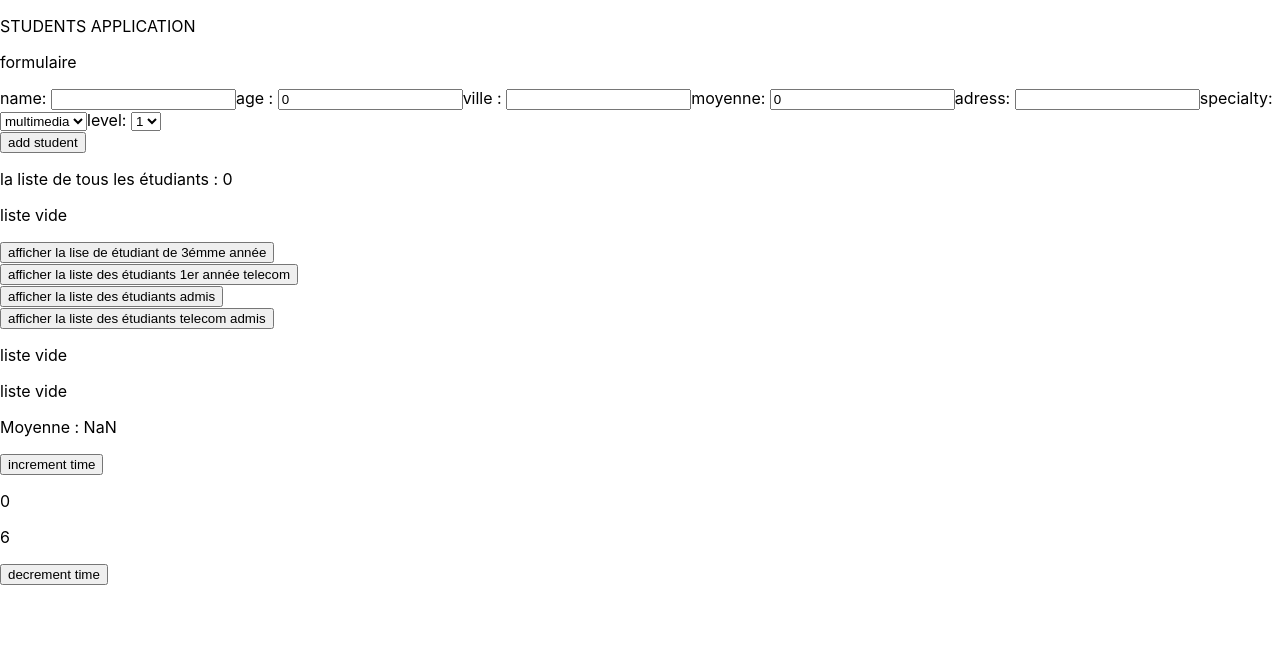
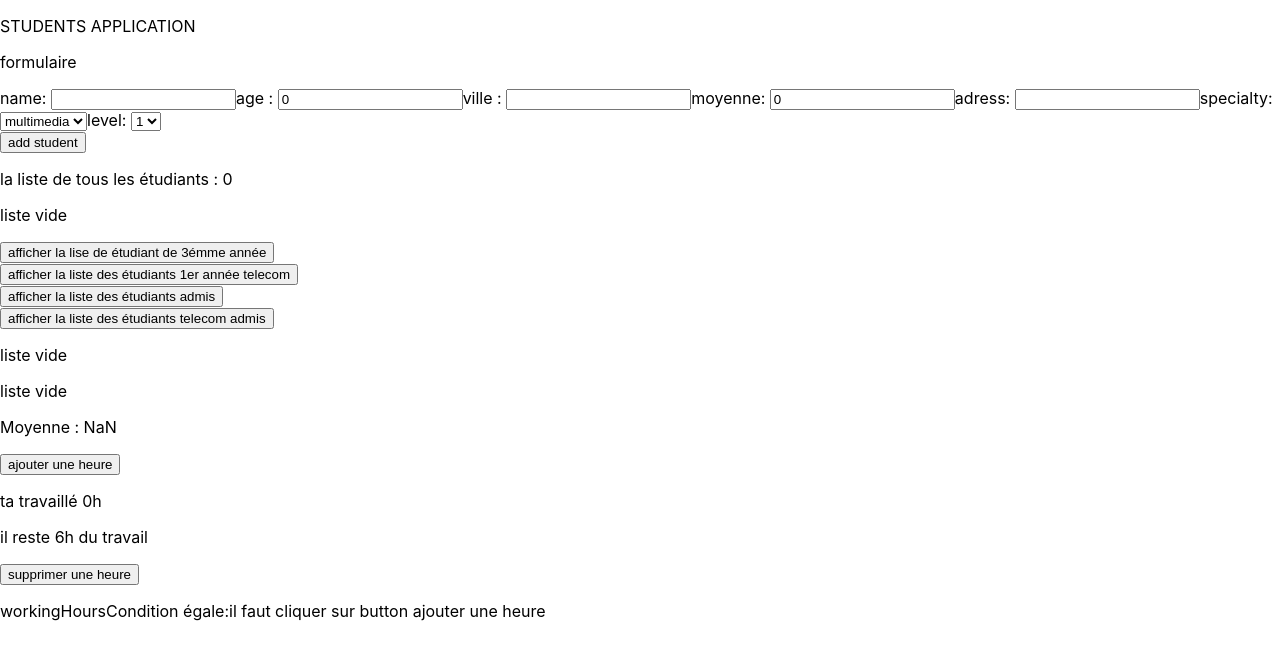
Before and after one commit to Anfel-web/studentReact, a React (Create React App) app: page / in a window 1280 px wide. Shown: the top 660 px of the page. Built offline with nearby package versions, Linux system fonts and the light colour scheme.

Commit message:
workingHoursCondition

```diff
--- a/src/components/EmploiDuTemps.jsx
+++ /dev/null
@@ -1,21 +0,0 @@
-import React, { useState } from "react"
-const EmploiDuTemps = () => {
-    const [timeButton, setTimeButton] = useState(0);
-    const [heures, setHeures] = useState(0);
-    return (
-        <div>
-            <button
-                onClick={() => {
-
-                    setTimeButton(timeButton + 1)
-                }}>increment time</button>
-            <p>{timeButton} </p>
-            <p> {6 - heures}</p>
-            <button onClick={() => {
-                setTimeButton(timeButton - 1)
-            }}>decrement time</button>
-
-        </div>
-    );
-}
-export default EmploiDuTemps;
--- a/src/components/Students.jsx
+++ b/src/components/Students.jsx
@@ -7,7 +7,7 @@ import StudentSucceed from '../components/StudentSucceed';
 import studentsWithStatus from '../functions/studentsWithStatus';
 import StudentsAgeBetween25And30 from "./StudentsAgeBetween25And30";
 import MultimédiaRéseauStudents from "../components/MultimédiaRéseauStudents";
-import EmploiDuTemps from "../components/EmploiDuTemps";
+import StudentsTimeTable from "../components/StudentsTimeTable";
 
 const Students = (props) => {
     const [buttonAddTitle, setButtonAddTitle] = useState("add student");
@@ -27,7 +27,7 @@ const Students = (props) => {
     const studentsAdmis = students.filter((studentltem) => studentltem.moyenne >= 10);
     const telecomStudentsLevel1 = students.filter((studentltem) => studentltem.level === 1 && studentltem.specialty === "telecom");
     const telecomStudentsAdmis = students.filter((studentltem) => studentltem.moyenne >= 10 && studentltem.specialty === "telecom");
-    const studentsAgeBetween25And30 = students.filter((studentltem) => studentltem.age >= 25 && studentltem.age < 30);
+    const studentsAgeBetween25And30 = students.filter((studentltem) => studentltem.age > 25 && studentltem.age < 30);
     const listStudentsWithStatus = studentsWithStatus(students);
     const studentsMultimédiaOrRéseau = students.filter((studentltem) => studentltem.specialty === "multimedia" || studentltem.specialty === "reseau")
     const sommeMoy = students.reduce((moy, studentItem) => moy + studentItem.moyenne,0);
@@ -75,7 +75,7 @@ console.log("moy",moy);
             <StudentsAgeBetween25And30 studentsAgeBetween25And30={studentsAgeBetween25And30} />
             <MultimédiaRéseauStudents studentsMultimédiaOrRéseau={studentsMultimédiaOrRéseau} />
             <p>Moyenne  : {moy}</p>
-            <EmploiDuTemps/>
+<StudentsTimeTable/>
         </div >
     )
 }
--- /dev/null
+++ b/src/components/StudentsTimeTable.jsx
@@ -0,0 +1,31 @@
+import React, { useState } from "react"
+import workingHoursCondition from "../functions/workingHoursCondition";
+const StudentsTimeTable = () => {
+    const [hours, setHours] = useState(0);
+const label=workingHoursCondition(hours);
+    return (
+        <div>
+            <button
+                onClick=
+                {() => {
+                    // condition
+                    if (hours < 6) {
+                        setHours(precHours => precHours + 1)
+                    }
+                }}>ajouter une heure</button>
+            <p>ta travaillé {hours}h</p>
+            <p>il reste {6 - hours}h du travail</p>
+            <button onClick={() => {
+                // condition
+                setHours(precHours => precHours - 1)
+            }}>supprimer une heure</button>
+            <p>workingHoursCondition égale:{label} </p>
+        </div>
+    );
+}
+export default StudentsTimeTable;
+
+// si hours === 0 cliquer sur le button afficher "il faut cliquer sur button ajouter une heure"
+// metnajmich tna9is e9el men 0 w metnajmich tzid akther men 6
+// ki tzid akther men 6 taffichi "tu peut ajouter 6maximum"
+// ki tzid tna9Ed akther men 0 taffichi "tu peut supprimer maximum 0"
--- /dev/null
+++ b/src/functions/workingHoursCondition.js
@@ -0,0 +1,14 @@
+function workingHoursCondition(hours) {
+    if (hours === 0) {
+        return ("il faut cliquer sur button ajouter une heure");
+
+    } else if
+        (hours <= 0 && hours >= 6) {
+        return ("il reste {6 -hours} h du travail");
+    } else if
+        (hours > 6)
+        return ("tu peut ajouter 6maximum")
+    else
+        return ("tu peut supprimer maximum 0");
+}
+export default workingHoursCondition;
```
